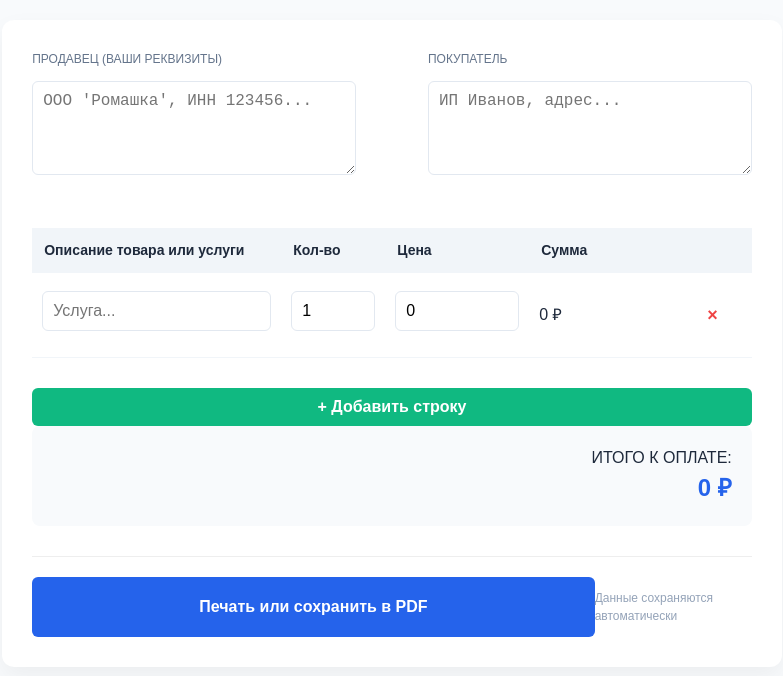
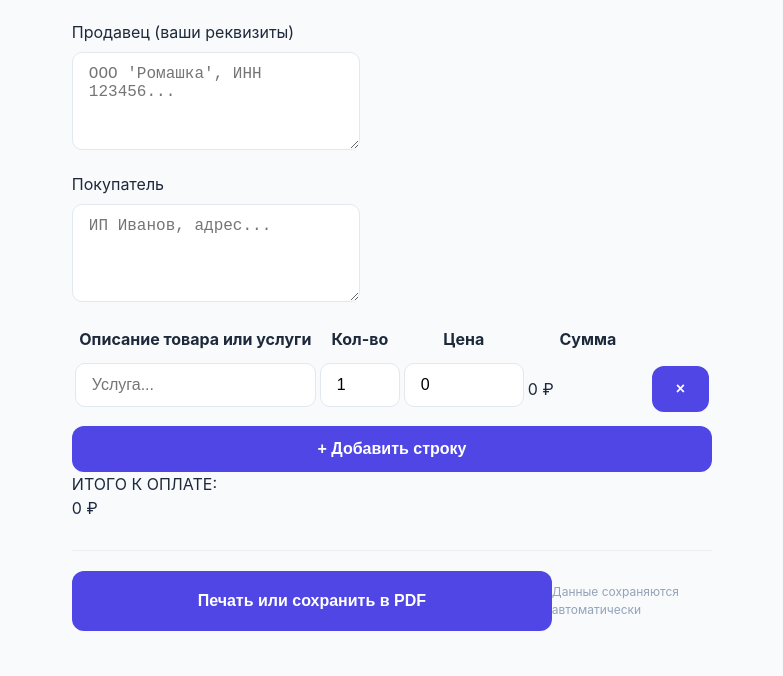
Before and after one commit to schetnaoplatu/calculator, a plain HTML site: page invoice-generator.html in a window 1280 px wide. Shown: the whole page, without its empty margins (248-1031 px from the left). Drawn offline with Linux system fonts and the light colour scheme.

Commit message:
Update invoice-generator.html

```diff
--- a/invoice-generator.html
+++ b/invoice-generator.html
@@ -5,37 +5,7 @@
     <meta name="viewport" content="width=device-width, initial-scale=1.0">
     <title>Профессиональный Генератор Счетов</title>
     <link rel="stylesheet" href="style.css">
-    <style>
-        /* Дополнительные стили специально для этого калькулятора */
-        :root { --primary: #2563eb; --bg: #f8fafc; }
-        body { font-family: sans-serif; background: var(--bg); padding: 20px; }
-        .invoice-card {
-            max-width: 900px; margin: 0 auto; background: #fff;
-            padding: 30px; border-radius: 12px; box-shadow: 0 10px 25px rgba(0,0,0,0.05);
-        }
-        .header-flex { display: flex; justify-content: space-between; margin-bottom: 30px; }
-        .input-group { margin-bottom: 15px; }
-        label { display: block; font-size: 12px; color: #64748b; margin-bottom: 5px; text-transform: uppercase; }
-        textarea, input { width: 100%; padding: 10px; border: 1px solid #e2e8f0; border-radius: 6px; box-sizing: border-box; }
-
-        table { width: 100%; border-collapse: collapse; margin: 20px 0; }
-        th { background: #f1f5f9; padding: 12px; text-align: left; font-size: 14px; }
-        td { padding: 10px; border-bottom: 1px solid #f1f5f9; }
-
-        .total-box { text-align: right; background: #f8fafc; padding: 20px; border-radius: 8px; }
-        .total-amount { font-size: 24px; font-weight: bold; color: var(--primary); }
-
-        .btn-add { background: #10b981; color: white; border: none; padding: 10px 20px; border-radius: 6px; cursor: pointer; margin-top: 10px; }
-        .btn-print { background: var(--primary); color: white; border: none; padding: 10px 20px; border-radius: 6px; cursor: pointer; }
-        .btn-delete { color: #ef4444; background: none; border: none; cursor: pointer; font-size: 18px; }
-
-        @media print {
-            .btn-add, .btn-print, .btn-delete, label { display: none !important; }
-            body { background: white; padding: 0; }
-            .invoice-card { box-shadow: none; max-width: 100%; }
-            input, textarea { border: none; padding: 0; }
-        }
-    </style>
+    <link rel="stylesheet" href="style.css">
 </head>
 <body>
 
```
